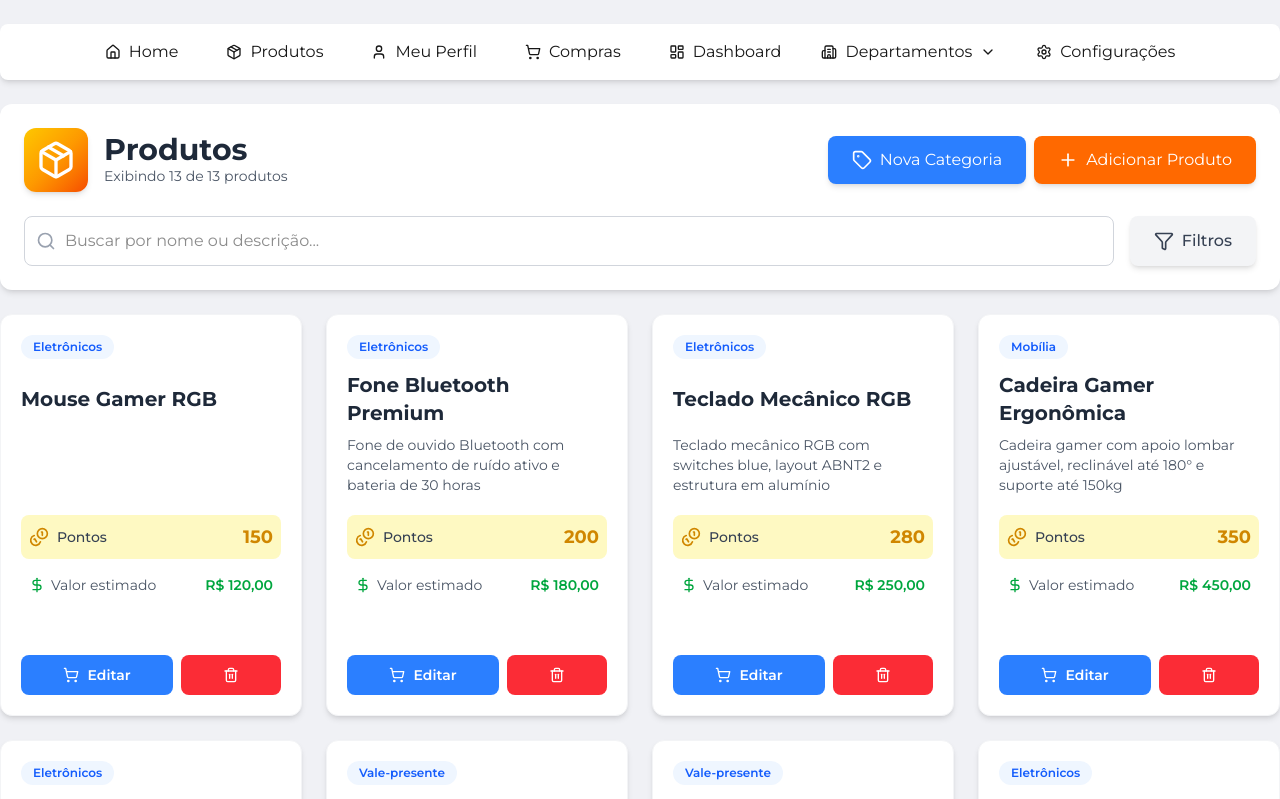
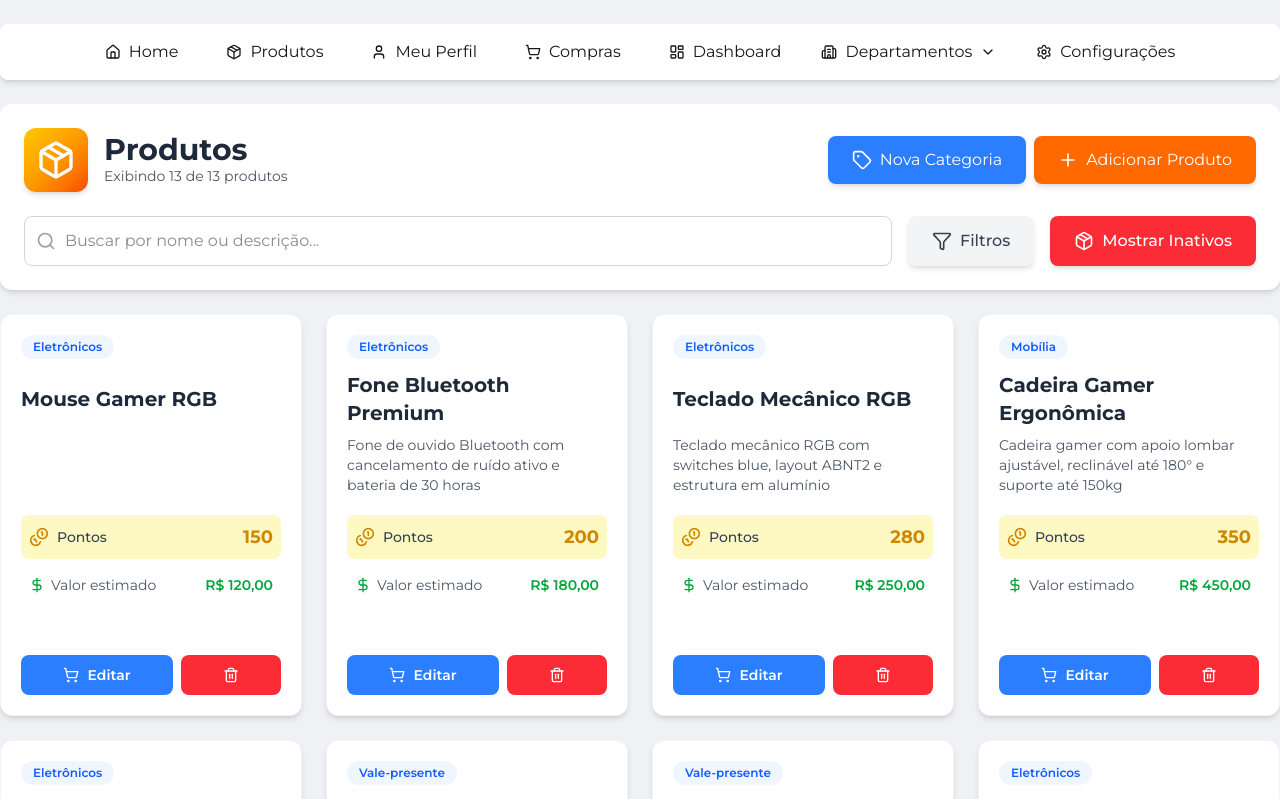
Before and after one commit to zCarlosEduardo/coin-sys, a Next.js app: page /produtos in a window 1280 px wide. Shown: the top 799 px of the page. Built offline with nearby package versions, Linux system fonts and the light colour scheme.

Commit message:
BTN Produtos inativo

```diff
--- a/app/produtos/page.tsx
+++ b/app/produtos/page.tsx
@@ -139,6 +139,30 @@ export default function ProdutosPage() {
               <Filter size={20} />
               <span className="font-medium">Filtros</span>
             </button>
+            {/* Botão de Alternar Inativos */}
+            <button
+              onClick={() =>
+              setCategoriaFiltro(
+                categoriaFiltro === "inativos" ? "todas" : "inativos"
+              )
+              }
+              className={`flex items-center gap-2 px-6 py-3 rounded-lg transition-all shadow-md hover:shadow-lg ${
+              categoriaFiltro === "inativos"
+                ? "bg-gray-100 text-gray-800 hover:bg-gray-200"
+                : "bg-red-500 text-white hover:bg-red-400"
+              }`}
+            >
+              {categoriaFiltro === "inativos" ? (
+              <Package size={20} className="-rotate-180 transition-transform duration-1000" />
+              ) : (
+              <Package size={20} className=" transition-transform duration-1000" />
+              )}
+              <span className="font-medium">
+              {categoriaFiltro === "inativos"
+                ? "Ocultar Inativos"
+                : "Mostrar Inativos"}
+              </span>
+            </button>
           </div>
 
           {/* Painel de Filtros Expansível */}
--- /dev/null
+++ b/lib/prisma.ts
@@ -0,0 +1,18 @@
+import { PrismaClient } from "../lib/generated/prisma/client";
+
+const globalForPrisma = globalThis as unknown as {
+    prisma: PrismaClient | undefined;
+}
+
+export const prisma = globalForPrisma.prisma ?? new PrismaClient({
+  accelerateUrl: process.env.PRISMA_ACCELERATE_URL || "",
+  log: process.env.NODE_ENV === 'development'
+    ? ['query', 'error', 'warn']
+    : ['error'],
+})
+
+if (process.env.NODE_ENV !== 'production') globalForPrisma.prisma = prisma;
+
+export function decimalToNumber(decimal: any): number {
+    return decimal ? Number(decimal.toString()) : 0;
+}
```
